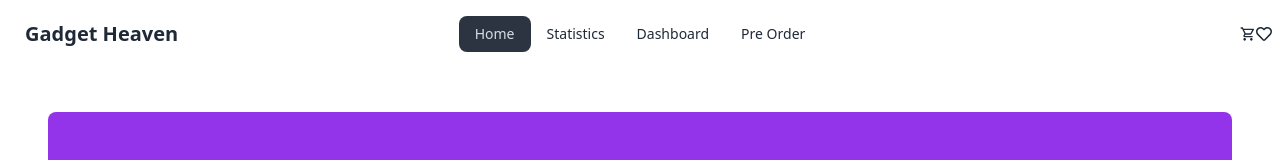
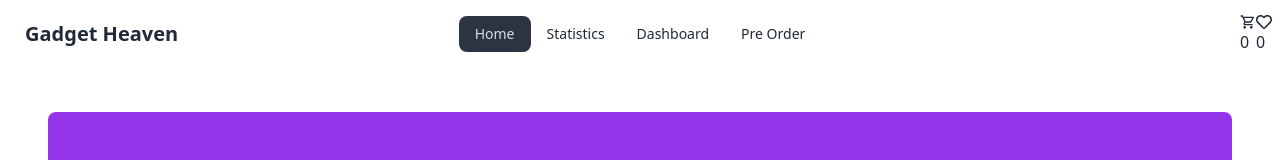
Before and after one commit to theatiq/the-gadget-heaven, a React (Vite) app: page / in a window 1280 px wide. Shown: the top 160 px of the page. Built offline with nearby package versions, Linux system fonts and the light colour scheme.

Commit message:
Cart and wishlist updated

```diff
--- a/src/components/Navbar.jsx
+++ b/src/components/Navbar.jsx
@@ -2,7 +2,11 @@ import React from "react";
 import { Link, NavLink } from "react-router-dom";
 import { MdOutlineShoppingCart } from "react-icons/md";
 import { FaRegHeart } from "react-icons/fa";
+import { getAllWishes, getAllCarts } from "../utils/uutility";
 const Navbar = () => {
+  const carts = getAllCarts();
+  const wishlist = getAllWishes();
+  console.log(carts);
   return (
     <div>
       <div className="navbar bg-base-100">
@@ -65,9 +69,11 @@ const Navbar = () => {
         <div className="navbar-end">
           <Link>
             <MdOutlineShoppingCart />
+            <span>{carts.length}</span>
           </Link>
           <Link>
             <FaRegHeart />
+            <span>{wishlist.length}</span>
           </Link>
         </div>
       </div>
```
